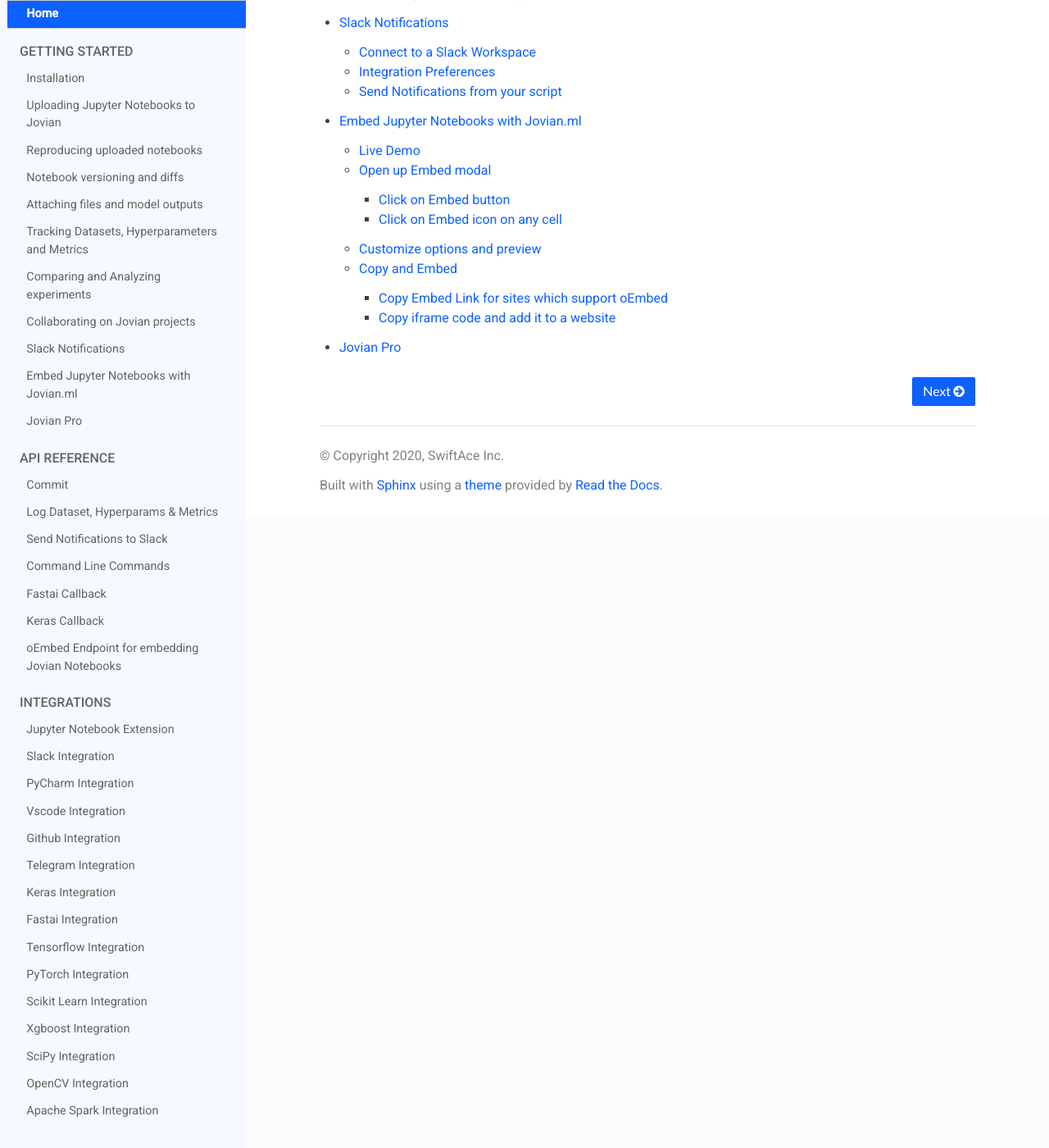
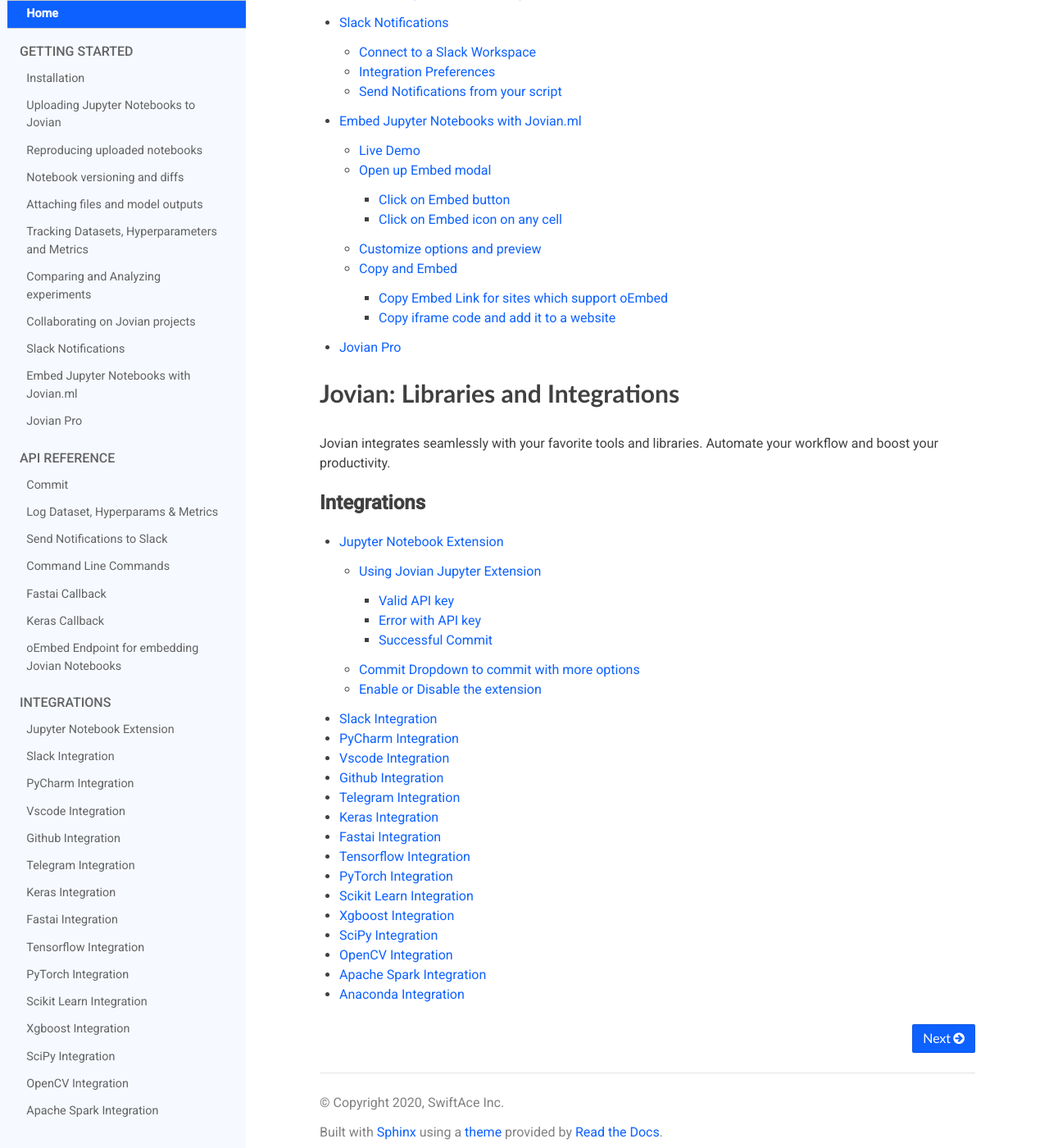
Before and after one commit to JovianHQ/jovian-py, a Sphinx documentation site: the page built from docs/index.rst, in a window 1280 px wide and 1400 px high, scrolled down 1322 px. Shown: the whole window at 82% size. Built offline with Sphinx 7.4.7 and the Read the Docs theme 2.0.0, drawn with Linux system fonts in a browser that asks for light colours.

Commit message:
intergrations index page

```diff
--- a/docs/index.rst
+++ b/docs/index.rst
@@ -53,9 +53,15 @@
   callbacks/keras
   jvn/oembed
 
+########################################################
+Jovian: Libraries and Integrations
+########################################################
+
+Jovian integrates seamlessly with your favorite tools and libraries.
+Automate your workflow and boost your productivity.
+
 .. toctree::
   :caption: Integrations
-  :hidden:
 
   integrations/nbext
   integrations/slack
```
